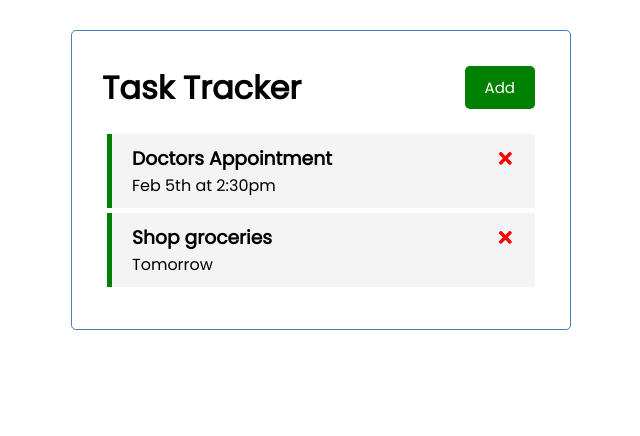
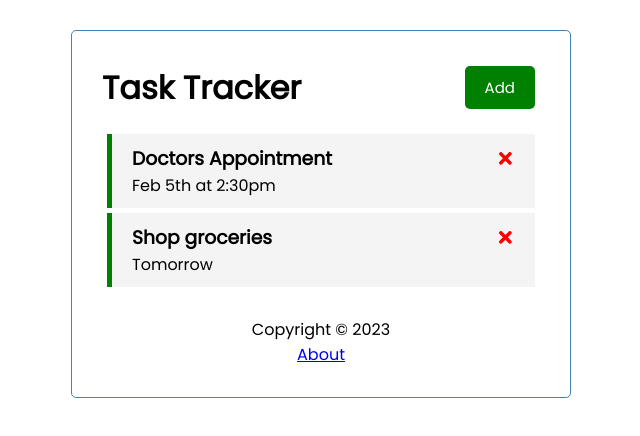
Before and after one commit to AmaPal09/react-task-tracker, a React (Create React App) app: page / in a window 1280 px wide. Shown: the top 436 px of the page, without its empty margins (319-959 px from the left). Built offline with nearby package versions, Linux system fonts and the light colour scheme; data requests are answered from the project's data file; the HTML template or start-up script is replaced by a standard one.

Commit message:
FEAT: Add footer component
Footer component to hold copyright & about

```diff
--- a/src/App.js
+++ b/src/App.js
@@ -5,6 +5,7 @@
 import Header from './components/header/header.component';
 import Tasks from './components/tasks/tasks.component';
 import AddTaskForm from './components/add-task-form/add-task-form.component';
+import Footer from './components/footer/footer.component';
 
 
 function App() {
@@ -103,6 +104,7 @@
             ) :
             ('No tasks to show')
         }
+        <Footer />
     </div>
   );
 }
--- /dev/null
+++ b/src/components/footer/footer.component.jsx
@@ -0,0 +1,12 @@
+//footer.component.jsx
+
+const Footer = () => {
+    return(
+        <footer>
+            <p>Copyright &copy; 2023</p>
+            <a href="/about">About</a>
+        </footer>
+    )
+};
+
+export default Footer;
```
